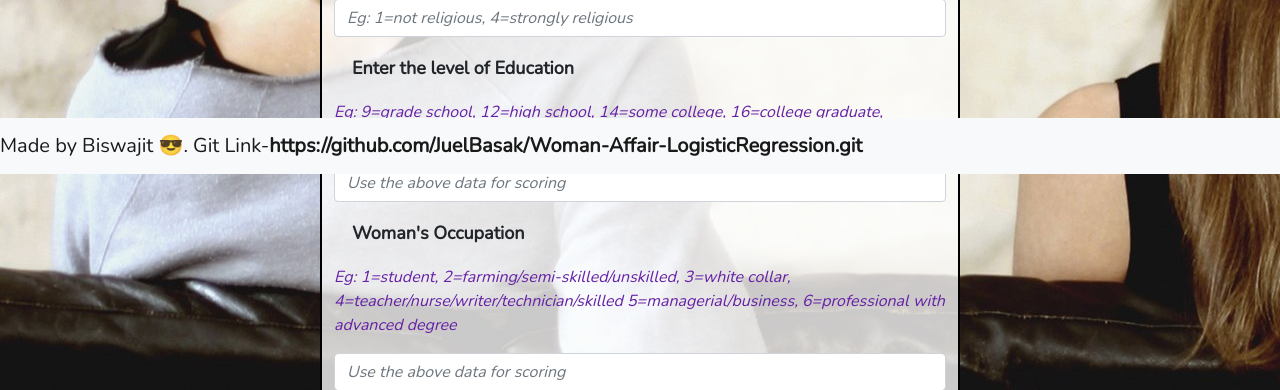
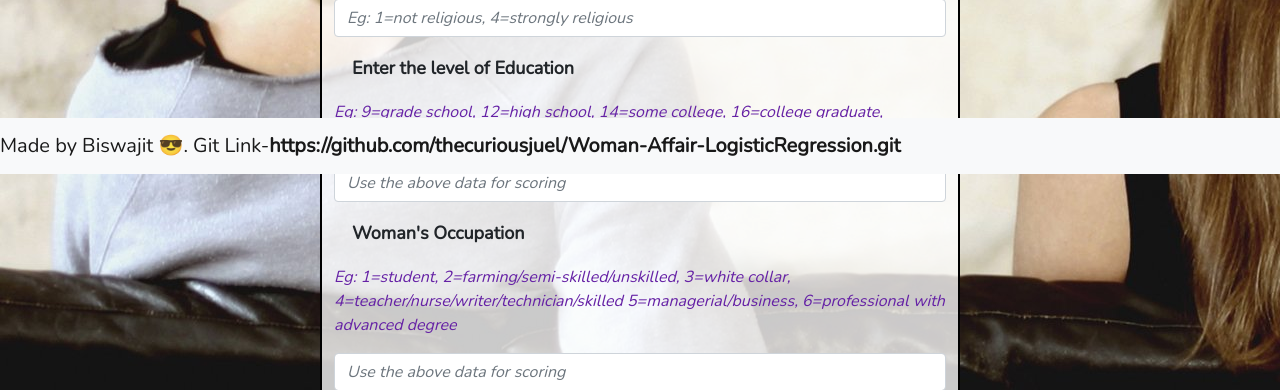
Before and after one commit to JuelBasak/Woman-Affair-LogisticRegression, a Flask app: page / in a window 1280 px wide. Shown: the part 626-1016 px from the top of the page. Run offline with Flask 2, Linux system fonts and the light colour scheme.

Commit message:
Update index.html

```diff
--- a/templates/index.html
+++ b/templates/index.html
@@ -102,10 +102,10 @@
 
 
     <nav class="navbar fixed-bottom navbar-light bg-light">
-        <a class="navbar-brand" href="https://github.com/JuelBasak/Woman-Affair-LogisticRegression.git"
+        <a class="navbar-brand" href="https://github.com/thecuriousjuel/Woman-Affair-LogisticRegression.git"
             target="_blank">Made by
             Biswajit 😎. Git
-            Link-<strong>https://github.com/JuelBasak/Woman-Affair-LogisticRegression.git</strong></a>
+            Link-<strong>https://github.com/thecuriousjuel/Woman-Affair-LogisticRegression.git</strong></a>
     </nav>
 
 
```
